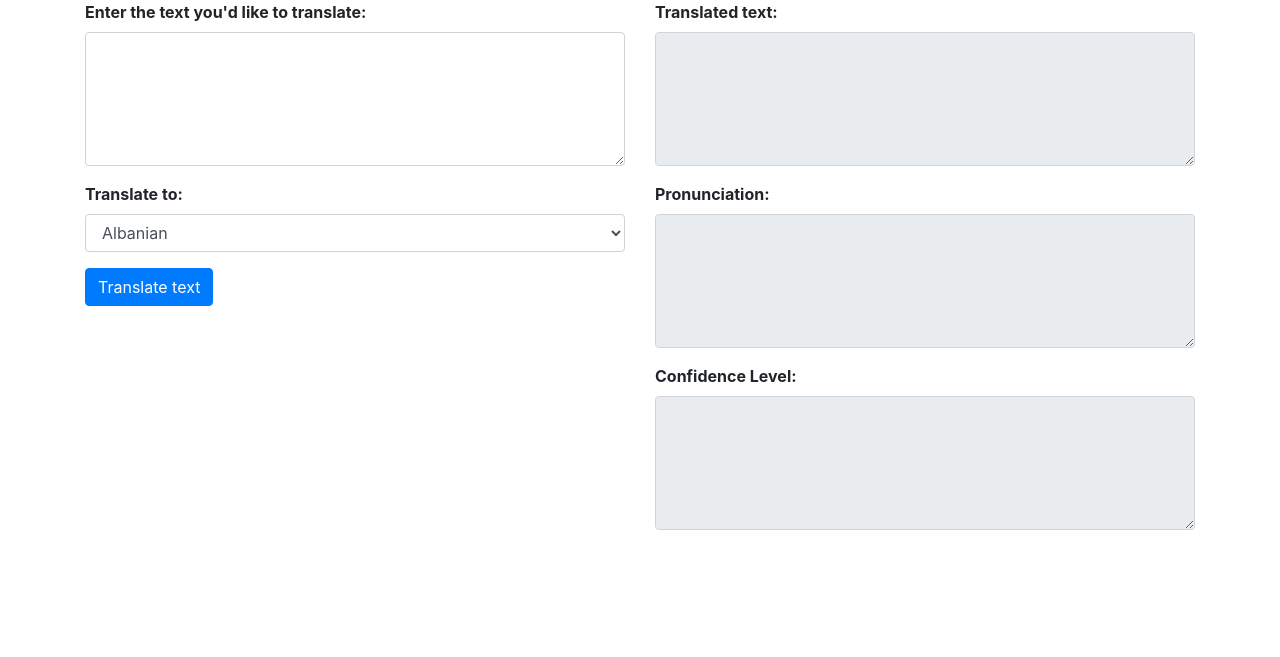
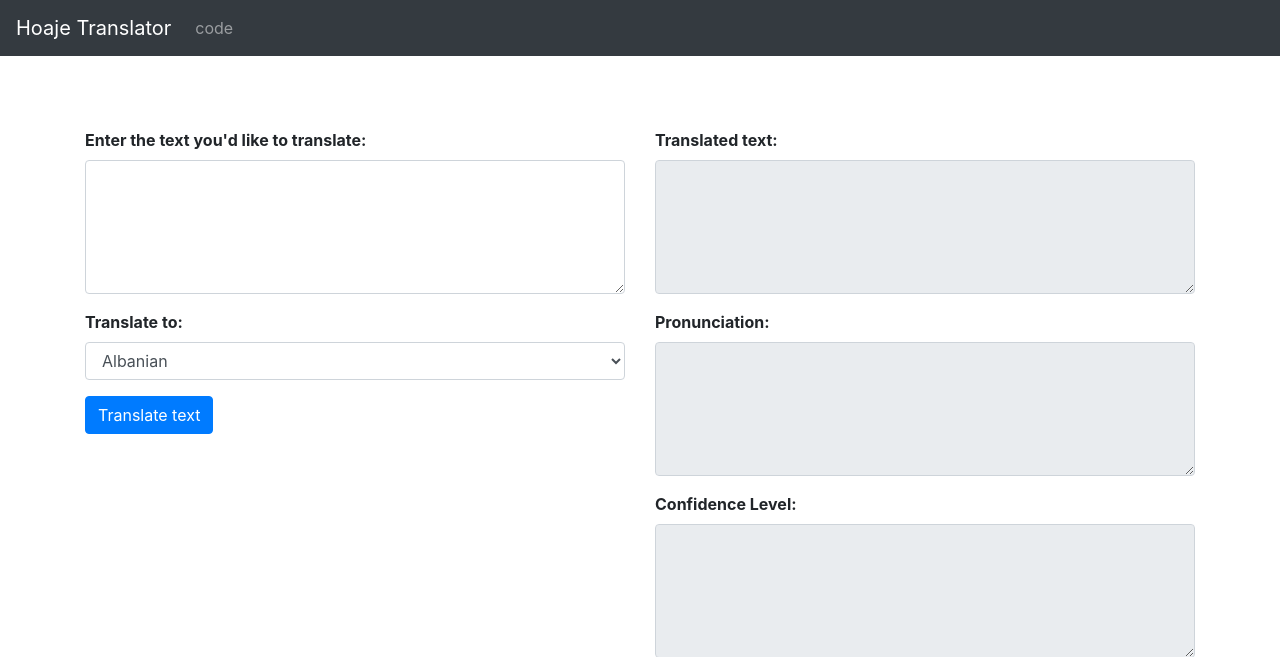
Before and after one commit to Jopapy19/Googletrans, a Flask app: page / in a window 1280 px wide. Shown: the top 657 px of the page. Run offline with Flask 2, Linux system fonts and the light colour scheme; some libraries are stand-ins or nearby versions.

Commit message:
Modified index.html

```diff
--- a/templates/index.html
+++ b/templates/index.html
@@ -12,7 +12,29 @@ Hoaje
 
 
 {% block body %}
-<!--h1>Hello geeks from Flask</h1-->
+
+<!--NAV BLOCK-->
+<!--nav class="navbar navbar-light" style="background-color: #a5d0ee;"-->
+    <nav class="navbar navbar-expand-lg navbar-dark bg-dark">
+    <!-- Navbar content -->
+    <a class="navbar-brand" href="/">Hoaje Translator</a>
+    <button class="navbar-toggler" type="button" data-toggle="collapse" data-target="#navbarNav"
+        aria-controls="navbarNav" aria-expanded="false" aria-label="Toggle navigation">
+        <span class="navbar-toggler-icon"></span>
+    </button>
+
+    <div class="collapse navbar-collapse" id="navbarNav">
+        <ul class="navbar-nav">
+
+            <li class="nav-item">
+                <a class="nav-link" href="https://github.com/Jopapy19/hoaje-translator">code</a>
+            </li>
+        </ul>
+    </div>
+</nav>
+<br>
+<br>
+<br>
 <div class="container-fluid">
     <div class="container">
         <div class="row">
@@ -136,12 +158,12 @@ Hoaje
                         </select>
                     </div>
                     <button type="submit" class="btn btn-primary mb-2">Translate text</button></br>
-                </br>
+                    </br>
                 </form>
                 <!--Translate text returned by the Tanslate API is rendered here.-->
             </div>
             <div class="col">
-                <form >
+                <form>
                     <div class="form-group">
                         <label for="translation-result"><strong>Translated text:</strong></label>
                         <textarea readonly class=" form-control" rows="5">{{ translation_result }}</textarea>
```
